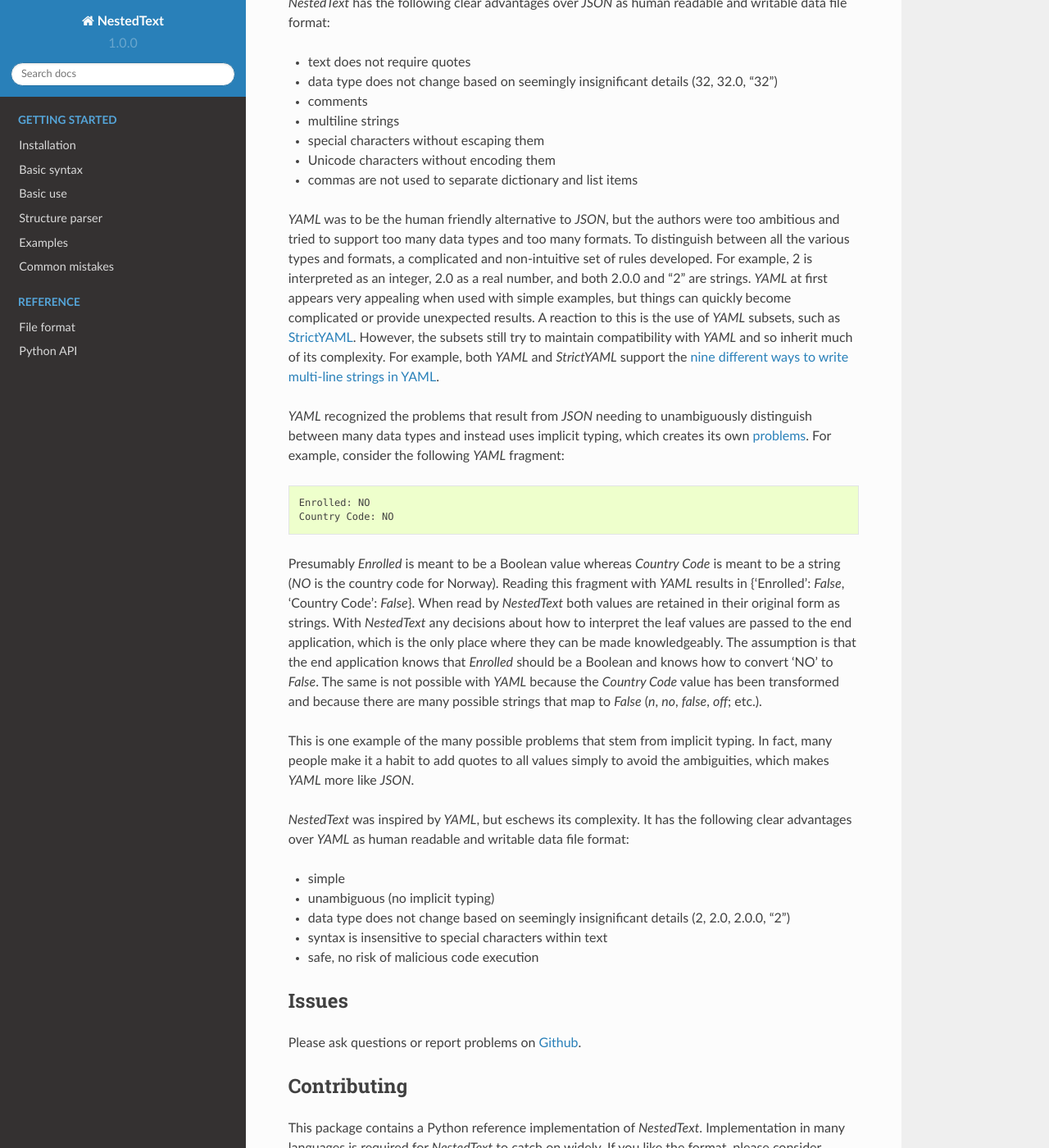
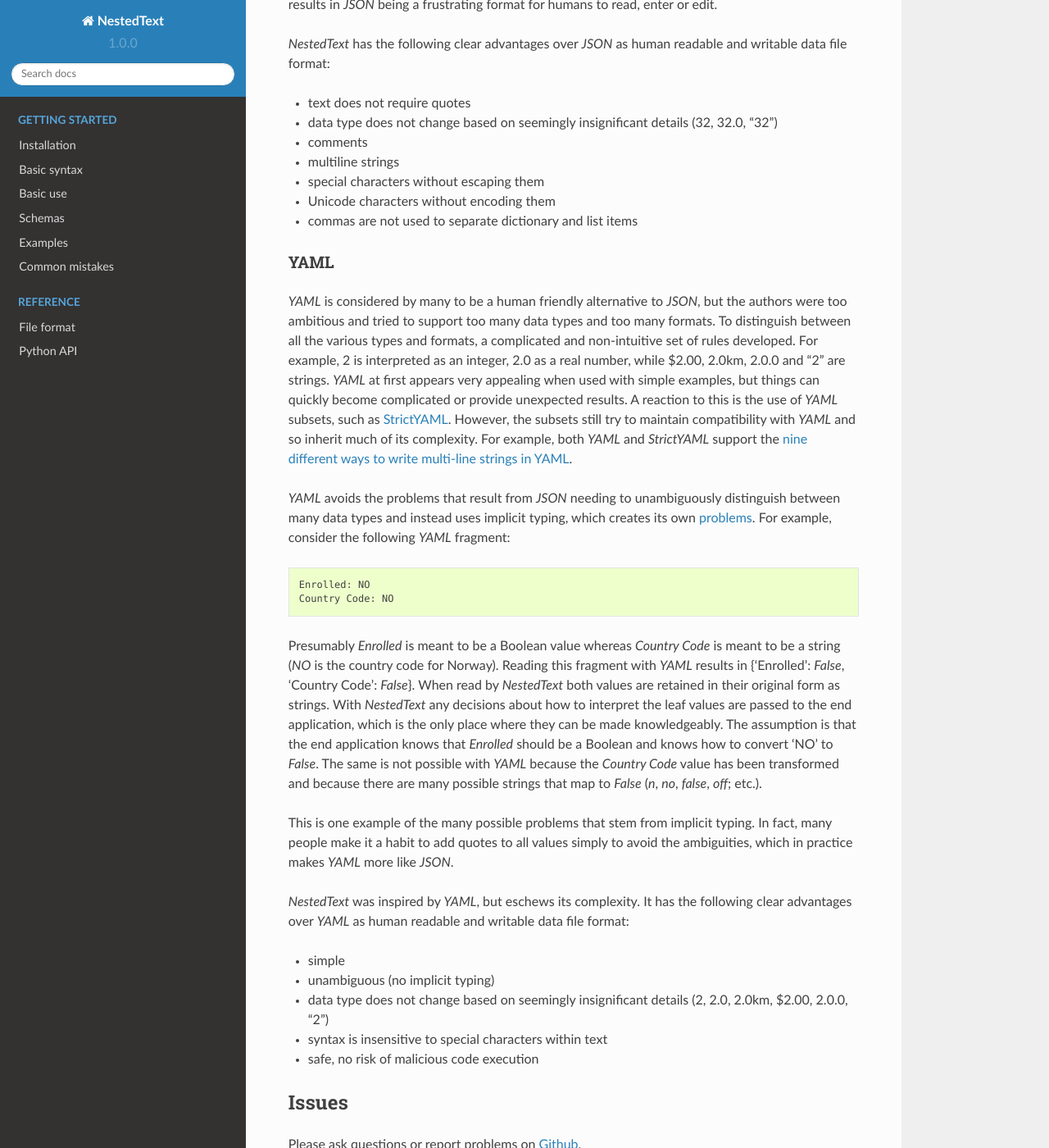
Before and after one commit to KenKundert/nestedtext, a Sphinx documentation site: the page built from doc/index.rst, in a window 1280 px wide and 1400 px high, scrolled down 1947 px. Shown: the whole window at 82% size. Built offline with Sphinx 7.4.7 and the Read the Docs theme 2.0.0, drawn with Linux system fonts in a browser that asks for light colours; some of the changed text lies outside the part shown.

Commit message:
Empty dictionaries and lists are rejected by dump() and dumps() if default argument is specified as 'strict'. Refine documentation.

```diff
--- a/README.rst
+++ b/README.rst
@@ -122,20 +126,24 @@
 - Unicode characters without encoding them
 - commas are not used to separate dictionary and list items
 
-*YAML* was to be the human friendly alternative to *JSON*, but the authors were
-too ambitious and tried to support too many data types and too many formats. To
-distinguish between all the various types and formats, a complicated and
-non-intuitive set of rules developed.  For example, 2 is interpreted as an
-integer, 2.0 as a real number, and both 2.0.0 and "2" are strings.  *YAML* at
-first appears very appealing when used with simple examples, but things can
-quickly become complicated or provide unexpected results.  A reaction to this is
-the use of *YAML* subsets, such as `StrictYAML
+
+YAML
+""""
+
+*YAML* is considered by many to be a human friendly alternative to *JSON*, but
+the authors were too ambitious and tried to support too many data types and too
+many formats. To distinguish between all the various types and formats,
+a complicated and non-intuitive set of rules developed.  For example, 2 is
+interpreted as an integer, 2.0 as a real number, while $2.00, 2.0km, 2.0.0 and
+"2" are strings.  *YAML* at first appears very appealing when used with simple
+examples, but things can quickly become complicated or provide unexpected
+results.  A reaction to this is the use of *YAML* subsets, such as `StrictYAML
 <https://hitchdev.com/strictyaml>`_.  However, the subsets still try to maintain
 compatibility with *YAML* and so inherit much of its complexity. For example,
 both *YAML* and *StrictYAML* support the `nine different ways to write
 multi-line strings in YAML <http://stackoverflow.com/a/21699210/660921>`_.
 
-*YAML* recognized the problems that result from *JSON* needing to unambiguously
+*YAML* avoids the problems that result from *JSON* needing to unambiguously
 distinguish between many data types and instead uses implicit typing, which
 creates its own `problems
 <https://hitchdev.com/strictyaml/why/implicit-typing-removed>`_.
@@ -158,7 +166,7 @@
 
 This is one example of the many possible problems that stem from implicit
 typing.  In fact, many people make it a habit to add quotes to all values simply
-to avoid the ambiguities, which makes *YAML* more like *JSON*.
+to avoid the ambiguities, which in practice makes *YAML* more like *JSON*.
 
 *NestedText* was inspired by *YAML*, but eschews its complexity. It has the
 following clear advantages over *YAML* as human readable and writable data file
@@ -166,7 +174,7 @@
 
 - simple
 - unambiguous (no implicit typing)
-- data type does not change based on seemingly insignificant details (2, 2.0, 2.0.0, "2")
+- data type does not change based on seemingly insignificant details (2, 2.0, 2.0km, $2.00, 2.0.0, "2")
 - syntax is insensitive to special characters within text
 - safe, no risk of malicious code execution
 
--- a/doc/index.rst
+++ b/doc/index.rst
@@ -7,7 +7,7 @@
    releases
    how_to_write
    how_to_use
-   structure_parser
+   schemas
    examples
    common_mistakes
 
--- a/nestedtext.py
+++ b/nestedtext.py
@@ -868,8 +868,8 @@
 
     # define object type identification functions
     if default == 'strict':
-        is_a_dict = lambda obj: isinstance(obj, dict)
-        is_a_list = lambda obj: isinstance(obj, list)
+        is_a_dict = lambda obj: obj and isinstance(obj, dict)
+        is_a_list = lambda obj: obj and isinstance(obj, list)
         is_a_str = lambda obj: isinstance(obj, str)
         is_a_scalar = lambda obj: False
     else:
```
Also changed, not shown: other parts of README.rst (+4 -0 lines), doc/how_to_write.rst (+6 -3 lines), doc/releases.rst (+8 -0 lines), doc/schemas.rst (added, +93 -0 lines), doc/structure_parser.rst (deleted, +0 -79 lines).
